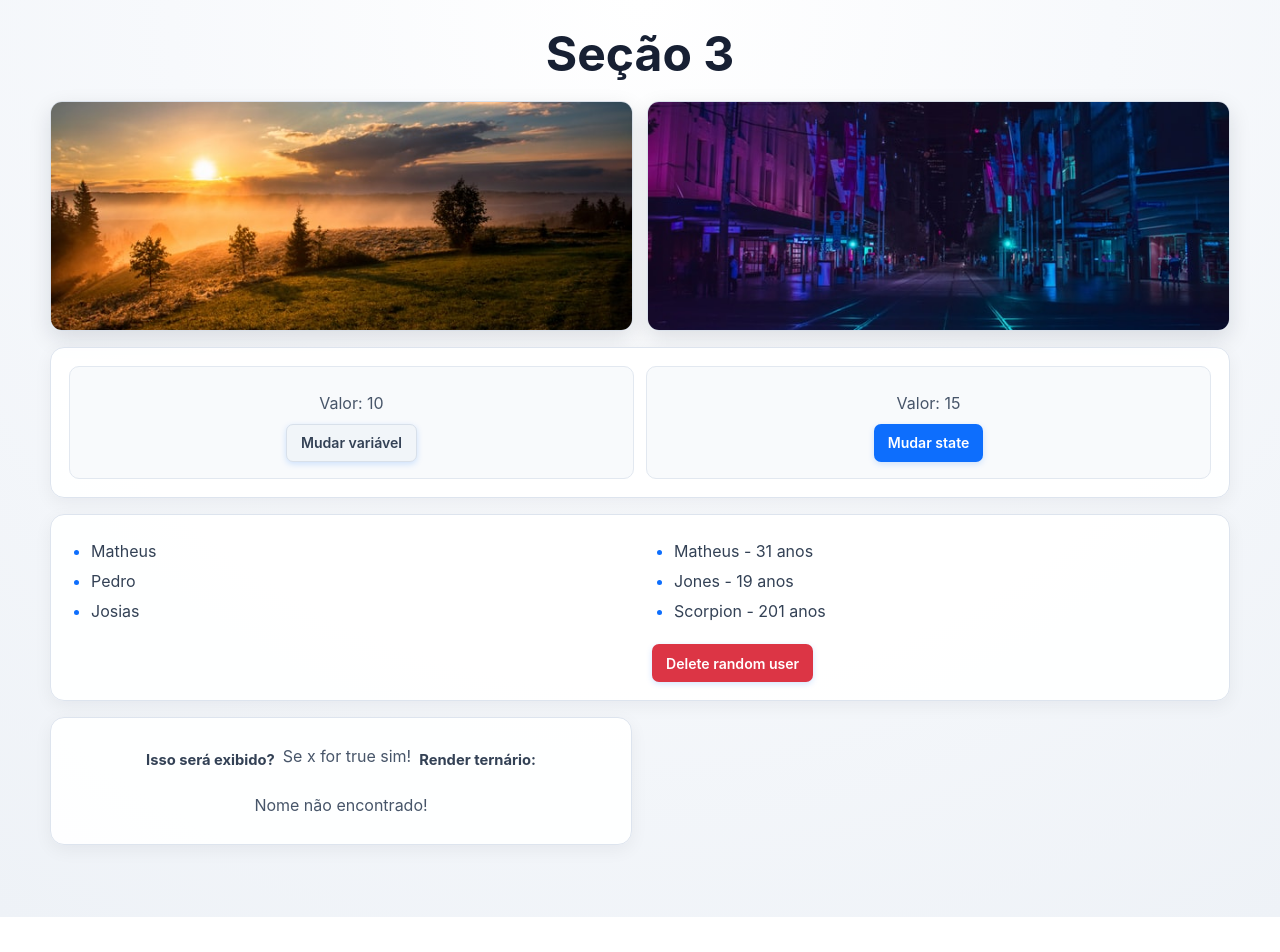
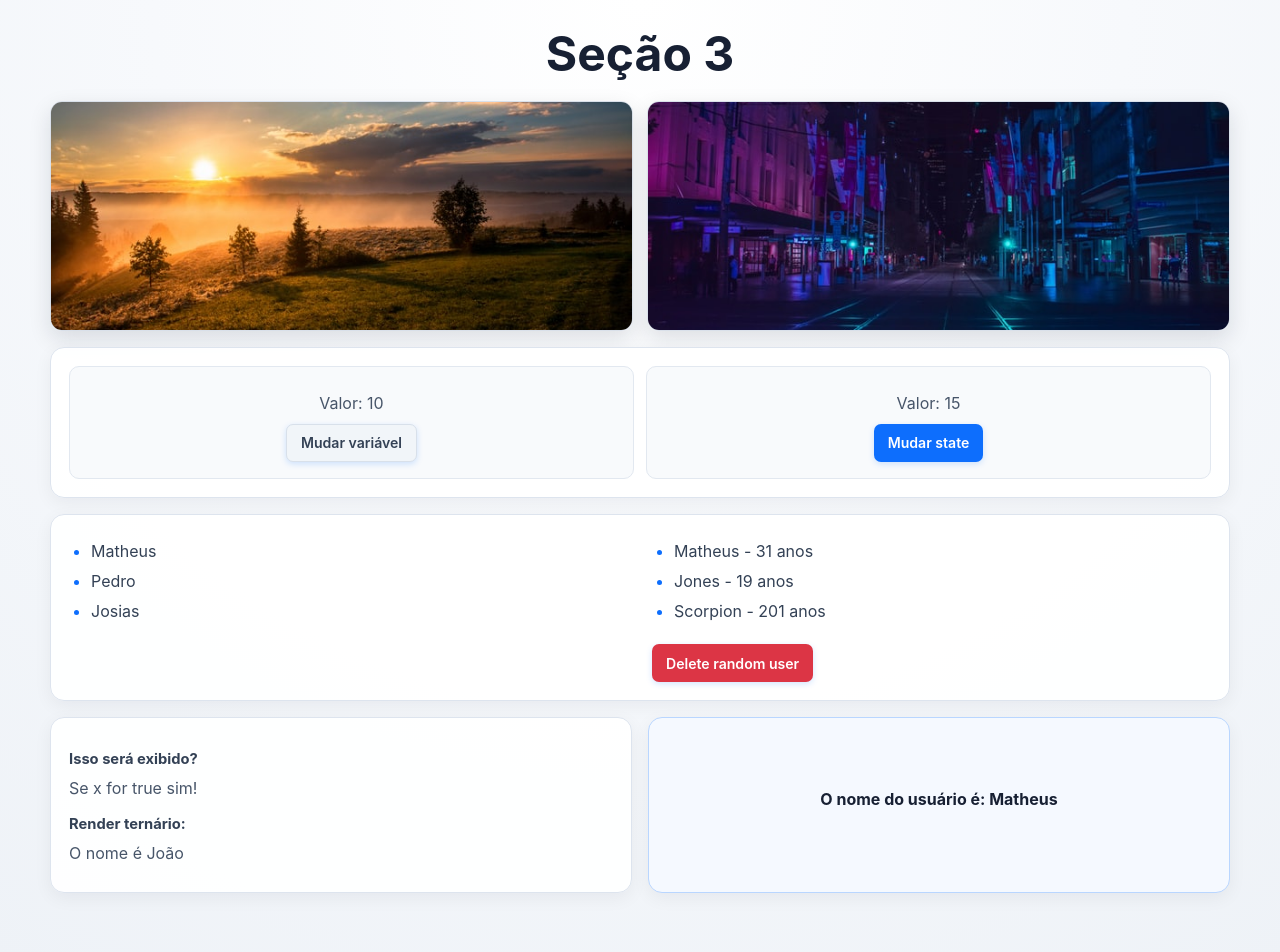
Before and after one commit to IsaqueCarlos28/react-fundamentals-lab-isaque, a React (Vite) app: page / in a window 1280 px wide. Shown: the top 952 px of the page. Before the commit the page ends 917 px from the top, so only its background shows below. Built offline with nearby package versions, Linux system fonts and the light colour scheme.

Commit message:
feat: pass username through props

```diff
--- a/src/App.jsx
+++ b/src/App.jsx
@@ -3,6 +3,7 @@
 import ManageData from './components/ManageData'
 import ListRender from './components/ListRender'
 import ConditionalRender from './components/ConditionalRender'
+import ShowUserName from "./components/ShowUserName";
 
 function App() {
 
@@ -18,6 +19,8 @@
       <ManageData/>
       <ListRender/>
       <ConditionalRender/>
+      {/* props */}
+      <ShowUserName name="Matheus" />
     </div>
   )
 }
--- a/src/components/ConditionalRender.jsx
+++ b/src/components/ConditionalRender.jsx
@@ -2,7 +2,7 @@
 
 const ConditionalRender = () => {
   const x = true;
-  const name = "Matheus";
+  const name = "João";
 
   return (
     <div>
--- a/src/components/ShowUserName.jsx
+++ b/src/components/ShowUserName.jsx
@@ -0,0 +1,10 @@
+const ShowUserName = (props) => {
+    return (
+      <div>
+        {/* A prop name foi recebida do componente pai. */}
+        <h2>O nome do usuário é: {props.name}</h2>
+      </div>
+    );
+  };
+
+  export default ShowUserName;
```
Also changed, not shown: public/city.jpg (added).
